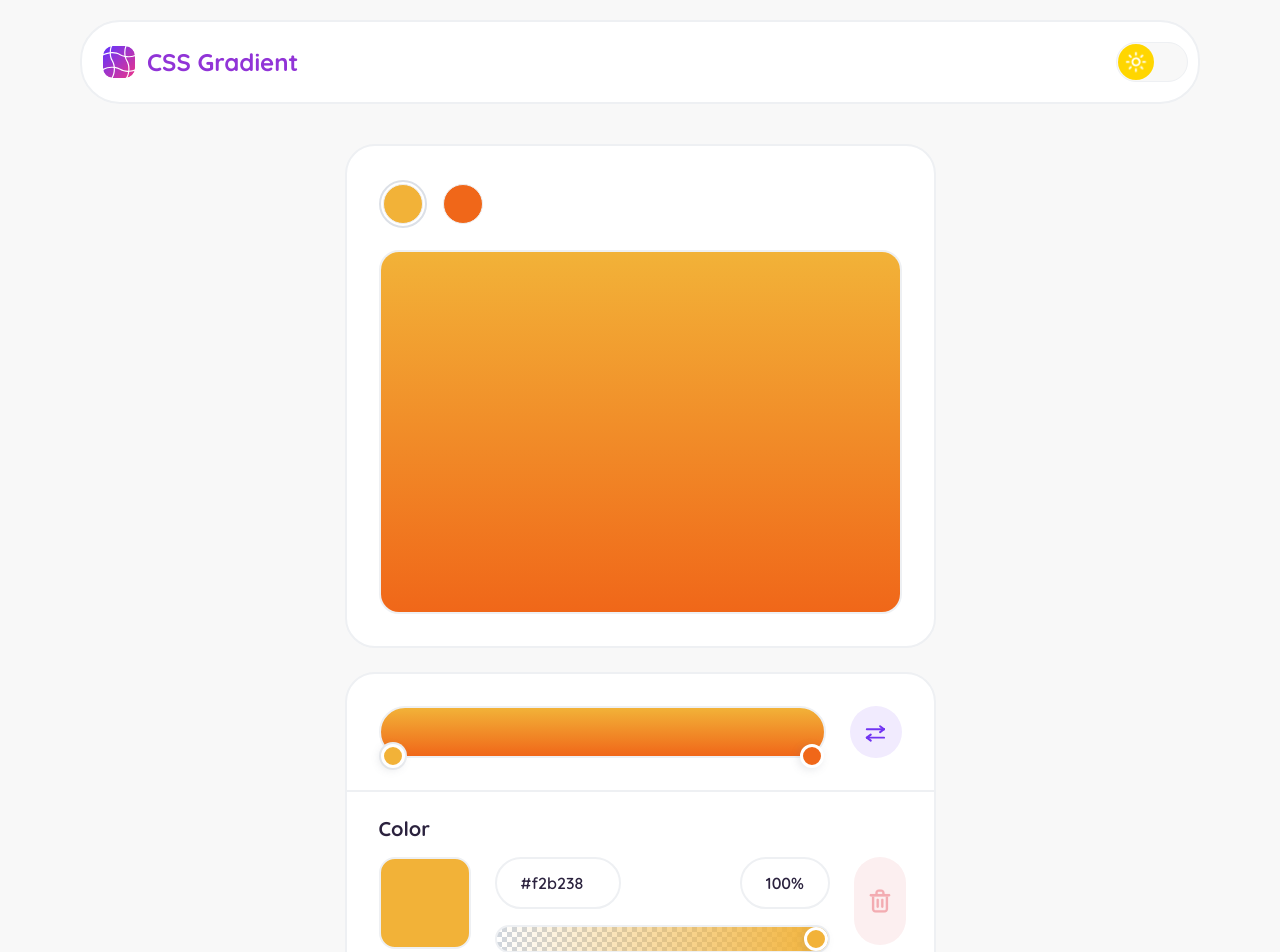
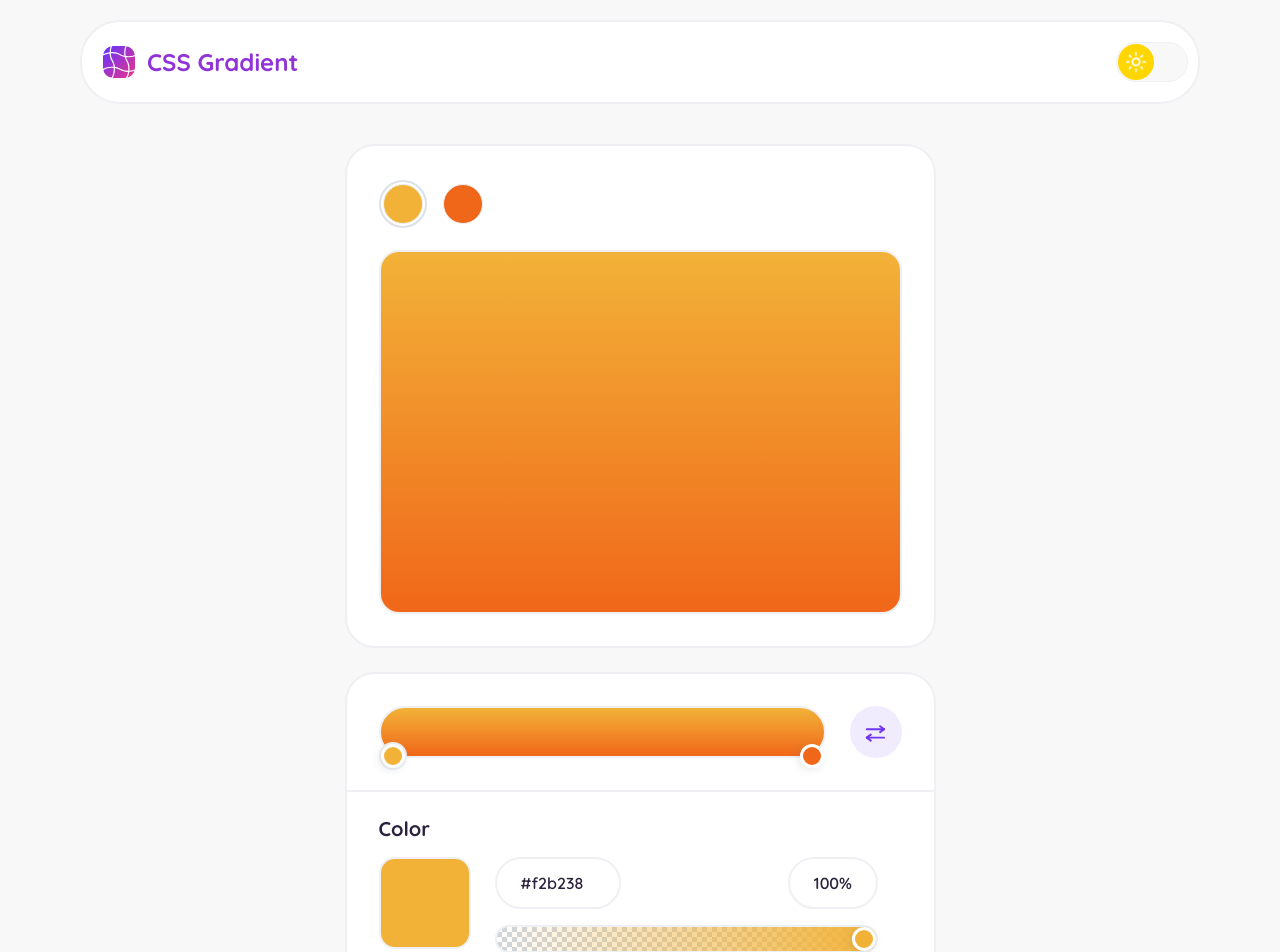
Before and after one commit to LanarsInc/react-gradient-generator, a React (Create React App) app: page / in a window 1280 px wide. Shown: the top 952 px of the page. Built offline with nearby package versions, Linux system fonts and the light colour scheme.

Commit message:
Add animation for delete gradient color button

```diff
--- a/src/components/GradientGenerator/GradientActivePalette/GradientActivePalette.scss
+++ b/src/components/GradientGenerator/GradientActivePalette/GradientActivePalette.scss
@@ -61,6 +61,7 @@ $trash-icon-animation-timing-function: ease-in-out;
   }
 
   &__settings {
+    min-width: 100%;
     display: flex;
     flex-direction: column;
     row-gap: 16px;
@@ -94,10 +95,6 @@ $trash-icon-animation-timing-function: ease-in-out;
     border: 2px solid var(--border-color);
     border-radius: 20px;
     transition: border-color $theme-transition-time $theme-transition-timing-function;
-
-    @include mq(small) {
-      width: 335px;
-    }
   }
 
   &__slider {
@@ -110,10 +107,6 @@ $trash-icon-animation-timing-function: ease-in-out;
     border-radius: 20px;
     appearance: none;
     outline: none;
-
-    @include mq(small) {
-      width: 337px;
-    }
 
     &::-webkit-slider-thumb {
       @include clickable-element;
--- a/src/components/GradientGenerator/GradientActivePalette/index.tsx
+++ b/src/components/GradientGenerator/GradientActivePalette/index.tsx
@@ -1,10 +1,13 @@
 import React, { useEffect, useState, useRef } from 'react';
+import { motion as m, AnimatePresence } from 'framer-motion';
 import { HexColorPicker as Picker } from 'react-colorful';
 import { allowOnlyNumbers, hex2rgb, rgb2hex } from '../../../shared/utils';
 import { KeyNumberValue } from '../../../shared/types';
 import { useOutsideClick } from '../../../shared/hooks/useOutsideClick';
 import { Palette } from '../../../shared/types/interfaces';
+import useWindowSize from '../../../shared/hooks/useWindowSize';
 import { defaultHexColor, hexColorRegExp } from '../../../shared/constants';
+import variables from '../../../styles/abstracts/variables.scss';
 
 import { ReactComponent as TrashIcon } from '../../../assets/svg/trash.svg';
 
@@ -23,6 +26,10 @@ const GradientActivePalette: React.FC<GradientActivePaletteProps> = ({
   handleGradientColorChange,
   handleDeletePalette,
 }) => {
+  const { width } = useWindowSize();
+  const isChangeSettingWidth =
+    width > parseInt(variables.smallBreakPoint, 10) && !canDeletePalette;
+
   const [isShowColorPicker, setIsShowColorPicker] = useState<boolean>(false);
   const [hexColor, setHexColor] = useState<string>(defaultHexColor);
   const [rgbObject, setRgbObject] = useState<KeyNumberValue>({
@@ -117,7 +124,15 @@ const GradientActivePalette: React.FC<GradientActivePaletteProps> = ({
           </div>
         )}
 
-        <div className="gradient-active-color__settings">
+        <m.div
+          initial={isChangeSettingWidth ? { width: 327 } : { width: 'auto' }}
+          animate={isChangeSettingWidth ? { width: 407 } : { width: 'auto' }}
+          transition={{
+            duration: 0.7,
+            ease: 'easeInOut',
+          }}
+          className="gradient-active-color__settings"
+        >
           <div className="gradient-active-color__inputs-container">
             <input
               aria-label="color-value"
@@ -139,7 +154,7 @@ const GradientActivePalette: React.FC<GradientActivePaletteProps> = ({
             />
           </div>
 
-          <div className="gradient-active-color__slider-container">
+          <m.div className="gradient-active-color__slider-container">
             <input
               aria-label="color-opacity"
               className="gradient-active-color__slider"
@@ -154,9 +169,18 @@ const GradientActivePalette: React.FC<GradientActivePaletteProps> = ({
               value={colorOpacity}
               onChange={(event) => handleChangeColorOpacity(event.target.value)}
             />
-          </div>
-        </div>
-        <button
+          </m.div>
+        </m.div>
+        <AnimatePresence>
+          {canDeletePalette && (
+            <m.button
+              initial={{ scale: 0 }}
+              animate={{ scale: 1, rotate: [0, 360] }}
+              exit={{ scale: 0, rotate: [0, 360] }}
+              transition={{
+                duration: 0.7,
+                ease: 'easeInOut',
+              }}
               type="button"
               aria-label="delete"
               className="gradient-active-color__delete-btn"
@@ -164,7 +188,9 @@ const GradientActivePalette: React.FC<GradientActivePaletteProps> = ({
               onClick={() => handleDeletePalette(activePalette.id)}
             >
               <TrashIcon className="gradient-active-color__delete-icon" />
-        </button>
+            </m.button>
+          )}
+        </AnimatePresence>
       </div>
     </section>
   );
--- /dev/null
+++ b/src/shared/hooks/useWindowSize.tsx
@@ -0,0 +1,31 @@
+import { useEffect, useState } from 'react';
+
+interface WindowSize {
+  width: number;
+  height: number;
+}
+
+function useWindowSize() {
+  const [windowSize, setWindowSize] = useState<WindowSize>({
+    width: 0,
+    height: 0,
+  });
+
+  useEffect(() => {
+    const handleResize = () => {
+      setWindowSize({
+        width: window.innerWidth,
+        height: window.innerHeight,
+      });
+    };
+
+    window.addEventListener('resize', handleResize);
+    handleResize();
+
+    return () => window.removeEventListener('resize', handleResize);
+  }, []);
+
+  return windowSize;
+}
+
+export default useWindowSize;
--- a/src/styles/abstracts/variables.scss
+++ b/src/styles/abstracts/variables.scss
@@ -95,13 +95,16 @@ $shadow: -2px 2px 8px rgba(111, 120, 129, 0.16);
 $theme-transition-time: 500ms;
 $theme-transition-timing-function: ease-out;
 $hover-transition-time: 300ms;
+$smallBreakPoint: 750px;
+
 $break-points: (
   extraSmall: 450px,
-  small: 750px,
+  small: $smallBreakPoint,
   medium: 1050px,
   large: 1350px,
 );
 
 :export {
-  gradientCodeLineHeight: $gradient-code-line-height,
+  gradientCodeLineHeight: $gradient-code-line-height;
+  smallBreakPoint: $smallBreakPoint;
 };
```
Lines whose indentation alone changed are shown as unchanged.
